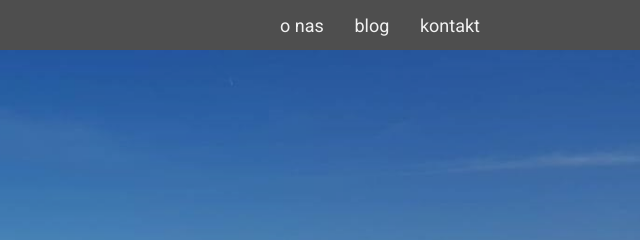
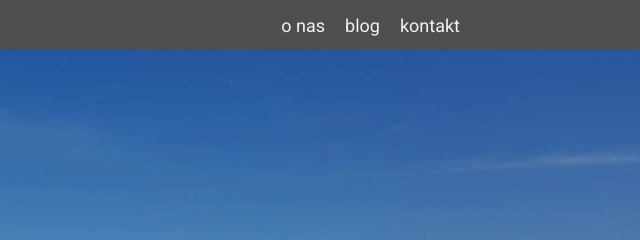
Before and after one commit to MartaPiatek-Bar/HTML-projekt-1, a plain HTML site: page index.html in a window 1280 px wide. Shown: the top 240 px of the page, 640-1280 px from the left. Drawn offline with Linux system fonts and the light colour scheme.

Commit message:
Initial commit

```diff
--- a/styles.css
+++ b/styles.css
@@ -51,11 +51,8 @@ a {
   font-weight: 700;
 }
 
-.box-menu {
-  width: 200px;
-}
-
 .menu {
+  margin-right: 20px;
   font-weight: 400;
 }
 
@@ -99,14 +96,12 @@ a {
 }
 
 .intro {
-  width: 577px;
   height: 46.11px;
   font-size: 36px;
   line-height: 42px;
 }
 
 .slogan {
-  width: 276px;
   height: 23.13px;
   margin-top: 70px;
 }
```
